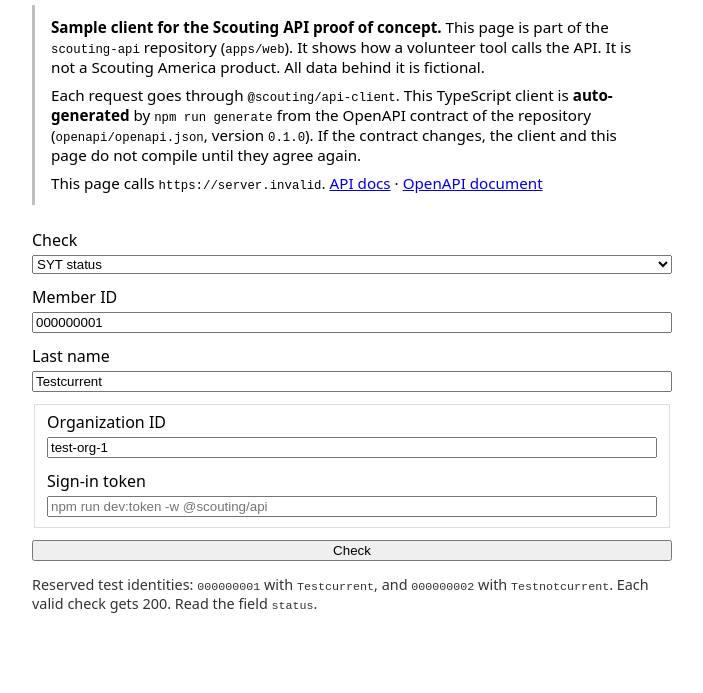
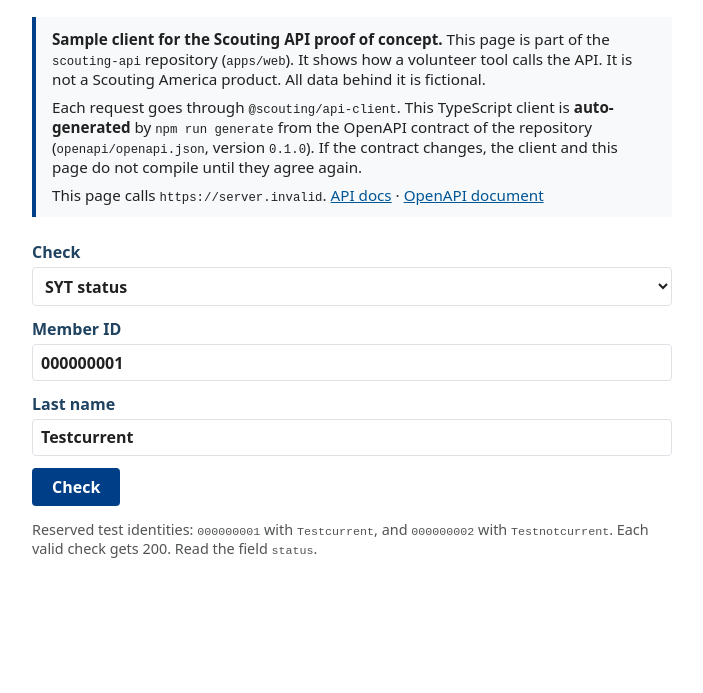
Before and after one commit to OpenSourceScouting/poc-scouting-api, a website built with Vite: page apps/web/index.html in a window 1280 px wide. Shown: the part 107-800 px from the top of the page, without its empty margins (288-991 px from the left). Built offline with nearby package versions, Linux system fonts and the light colour scheme; no server answers; what openapi-fetch would draw is missing.

Commit message:
style: use Scouting America colors in the sample app and API docs
The sample app and the Swagger UI used default colors, so the proof of concept
did not look like it belonged to Scouting America. Both now use the colors
from the public scouting.org theme (no logos, fonts, or other branding). Text
pairs meet WCAG AA contrast, so the lighter blue and the green are used only
for accents.

This also fixes the positions-only fields in the sample app, which showed for
every check because a display rule overrode the hidden attribute.

Co-Authored-By: Claude <noreply@anthropic.com>

```diff
--- /dev/null
+++ b/apps/api/public/docs/theme.css
@@ -0,0 +1,85 @@
+/*
+ * Swagger UI colors from the public site of Scouting America (scouting.org theme variables). Colors only:
+ * no logos, fonts, or other branding. Loaded after swagger-ui.css, from this origin, so the docs CSP allows it.
+ */
+:root {
+  --sa-blue: #003f87;
+  --sa-navy: #1f4361;
+  --sa-link: #005696;
+  --sa-blue-light: #067eeb;
+  --sa-red: #ce1126;
+  --sa-gold: #ffb225;
+  --sa-text: #212121;
+  --sa-surface: #f8f9fa;
+}
+body {
+  margin: 0;
+  background: #ffffff;
+  border-top: 6px solid var(--sa-blue);
+}
+.swagger-ui .info .title,
+.swagger-ui .opblock-tag {
+  color: var(--sa-blue);
+}
+.swagger-ui .info .title small.version-stamp {
+  background-color: var(--sa-navy);
+}
+.swagger-ui .info a,
+.swagger-ui .markdown a,
+.swagger-ui .renderedMarkdown a {
+  color: var(--sa-link);
+}
+.swagger-ui .scheme-container {
+  background: var(--sa-surface);
+  box-shadow: none;
+  border-bottom: 3px solid var(--sa-gold);
+}
+/* All checks are POST operations. */
+.swagger-ui .opblock.opblock-post {
+  border-color: var(--sa-blue);
+  background: rgb(0 63 135 / 6%);
+}
+.swagger-ui .opblock.opblock-post .opblock-summary {
+  border-color: var(--sa-blue);
+}
+.swagger-ui .opblock.opblock-post .opblock-summary-method {
+  background: var(--sa-blue);
+}
+.swagger-ui .opblock.opblock-post .tab-header .tab-item.active h4 span::after {
+  background: var(--sa-blue);
+}
+.swagger-ui .btn.execute {
+  background-color: var(--sa-blue);
+  border-color: var(--sa-blue);
+}
+.swagger-ui .btn.execute:hover {
+  background-color: var(--sa-navy);
+}
+.swagger-ui .btn.authorize {
+  color: var(--sa-blue);
+  border-color: var(--sa-blue);
+}
+.swagger-ui .btn.authorize svg {
+  fill: var(--sa-blue);
+}
+.swagger-ui .btn.cancel {
+  color: var(--sa-red);
+  border-color: var(--sa-red);
+}
+.swagger-ui .response-col_status {
+  color: var(--sa-text);
+}
+.swagger-ui :focus-visible {
+  outline: 3px solid var(--sa-blue-light);
+  outline-offset: 2px;
+}
+.swagger-ui .btn.authorize svg path {
+  fill: var(--sa-blue);
+}
+/* Inline code in the descriptions (Swagger UI default is purple). */
+.swagger-ui .info code,
+.swagger-ui .markdown code,
+.swagger-ui .renderedMarkdown code {
+  color: var(--sa-navy);
+  background: var(--sa-surface);
+}
--- a/apps/api/src/platform/app.ts
+++ b/apps/api/src/platform/app.ts
@@ -34,6 +34,7 @@ const DOCS_HTML = `<!doctype html>
     <title>Scouting API docs</title>
     <link rel="icon" href="data:," />
     <link rel="stylesheet" href="/docs/vendor/swagger-ui.css" />
+    <link rel="stylesheet" href="/docs/theme.css" />
   </head>
   <body>
     <div id="swagger-ui"></div>
--- a/apps/web/src/style.css
+++ b/apps/web/src/style.css
@@ -1,11 +1,42 @@
+/*
+ * Colors from the public site of Scouting America (scouting.org theme variables). Colors only: no logos,
+ * fonts, or other branding. Text pairs meet WCAG AA contrast. The lighter blue and the green are used only
+ * for non-text accents, because they do not reach 4.5:1 on white.
+ */
 :root {
+  --sa-blue: #003f87; /* primary: headings, buttons (10.2:1 on white) */
+  --sa-navy: #1f4361; /* dark accents */
+  --sa-link: #005696; /* links (7.6:1 on white) */
+  --sa-blue-light: #067eeb; /* focus rings and borders only */
+  --sa-red: #ce1126; /* not current and errors (5.6:1 on white) */
+  --sa-green: #039b03; /* current: accent border only */
+  --sa-gold: #ffb225; /* highlight accent */
+  --sa-text: #212121;
+  --sa-muted: #515354;
+  --sa-surface: #f8f9fa;
+  --sa-border: #dee2e6;
+
   font-family: system-ui, sans-serif;
-  color-scheme: light dark;
+  color: var(--sa-text);
+  background: #ffffff;
+  color-scheme: light;
+}
+/* Keep the hidden attribute effective on elements that set display (for example the positions fieldset). */
+[hidden] {
+  display: none !important;
 }
 main {
   max-width: 40rem;
   margin: 3rem auto;
   padding: 0 1rem;
+}
+h1 {
+  color: var(--sa-blue);
+  border-bottom: 4px solid var(--sa-gold);
+  padding-bottom: 0.5rem;
+}
+a {
+  color: var(--sa-link);
 }
 form {
   display: grid;
@@ -14,31 +45,71 @@ form {
 label {
   display: grid;
   gap: 0.25rem;
+  color: var(--sa-navy);
+  font-weight: 600;
+}
+input,
+select {
+  font: inherit;
+  padding: 0.4rem 0.5rem;
+  border: 1px solid var(--sa-border);
+  border-radius: 4px;
+  color: var(--sa-text);
+  background: #ffffff;
+}
+input:focus-visible,
+select:focus-visible,
+button:focus-visible {
+  outline: 3px solid var(--sa-blue-light);
+  outline-offset: 2px;
+}
+button {
+  font: inherit;
+  font-weight: 600;
+  justify-self: start;
+  padding: 0.5rem 1.25rem;
+  border: none;
+  border-radius: 4px;
+  color: #ffffff;
+  background: var(--sa-blue);
+  cursor: pointer;
+}
+button:hover {
+  background: var(--sa-navy);
 }
 fieldset {
   display: grid;
   gap: 0.75rem;
-  border: 1px solid #8884;
+  border: 1px solid var(--sa-border);
+  border-radius: 4px;
 }
 .hint {
   font-size: 0.9em;
-  opacity: 0.8;
+  color: var(--sa-muted);
 }
 output {
   display: block;
   margin-top: 1.5rem;
+  padding: 0.75rem 1rem;
   white-space: pre-wrap;
   font-family: ui-monospace, monospace;
+  background: var(--sa-surface);
+  border-left: 4px solid var(--sa-border);
+}
+output:empty {
+  display: none;
 }
 .current {
-  color: #1e8449;
+  border-left-color: var(--sa-green);
 }
 .notCurrent,
 .problem {
-  color: #c0392b;
+  color: var(--sa-red);
+  border-left-color: var(--sa-red);
 }
 .about {
-  border-left: 3px solid #8888;
+  border-left: 4px solid var(--sa-blue);
+  background: var(--sa-surface);
   padding: 0.25rem 1rem;
   margin-bottom: 1.5rem;
   font-size: 0.95em;
```
